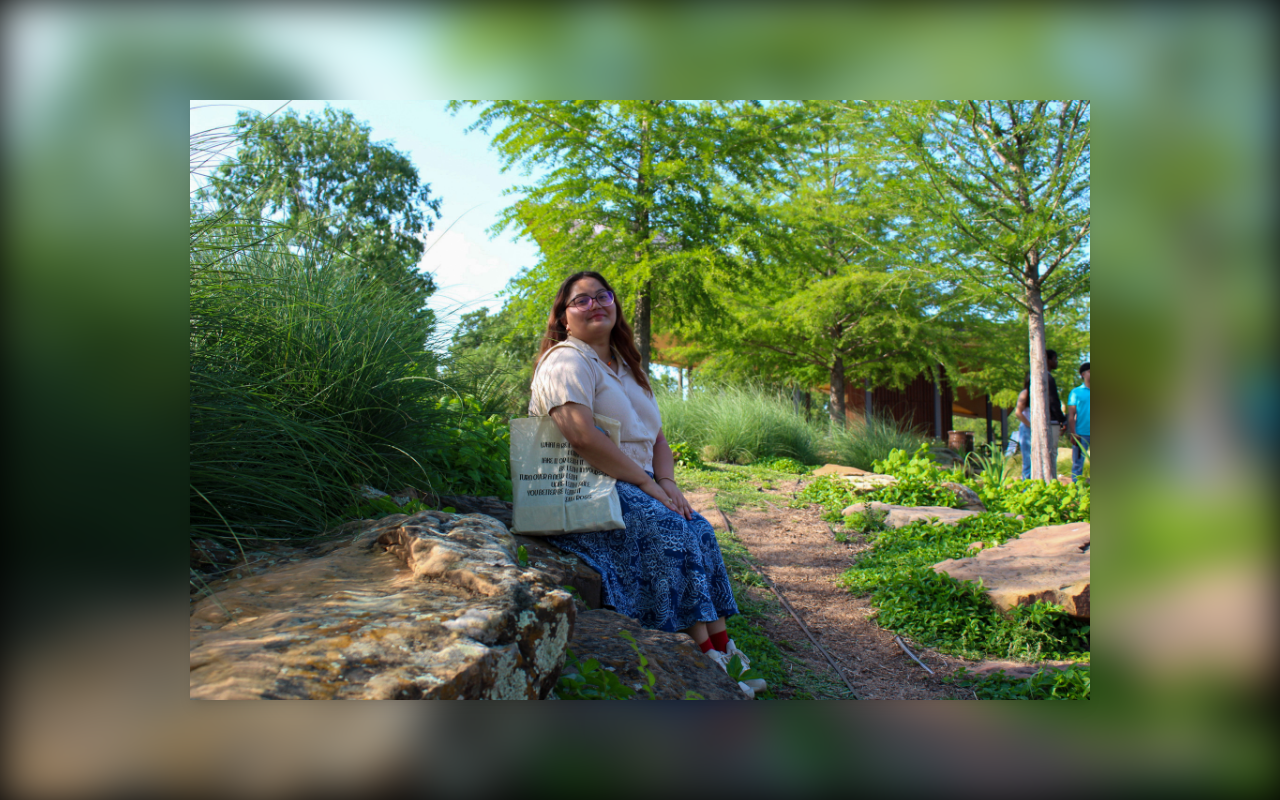
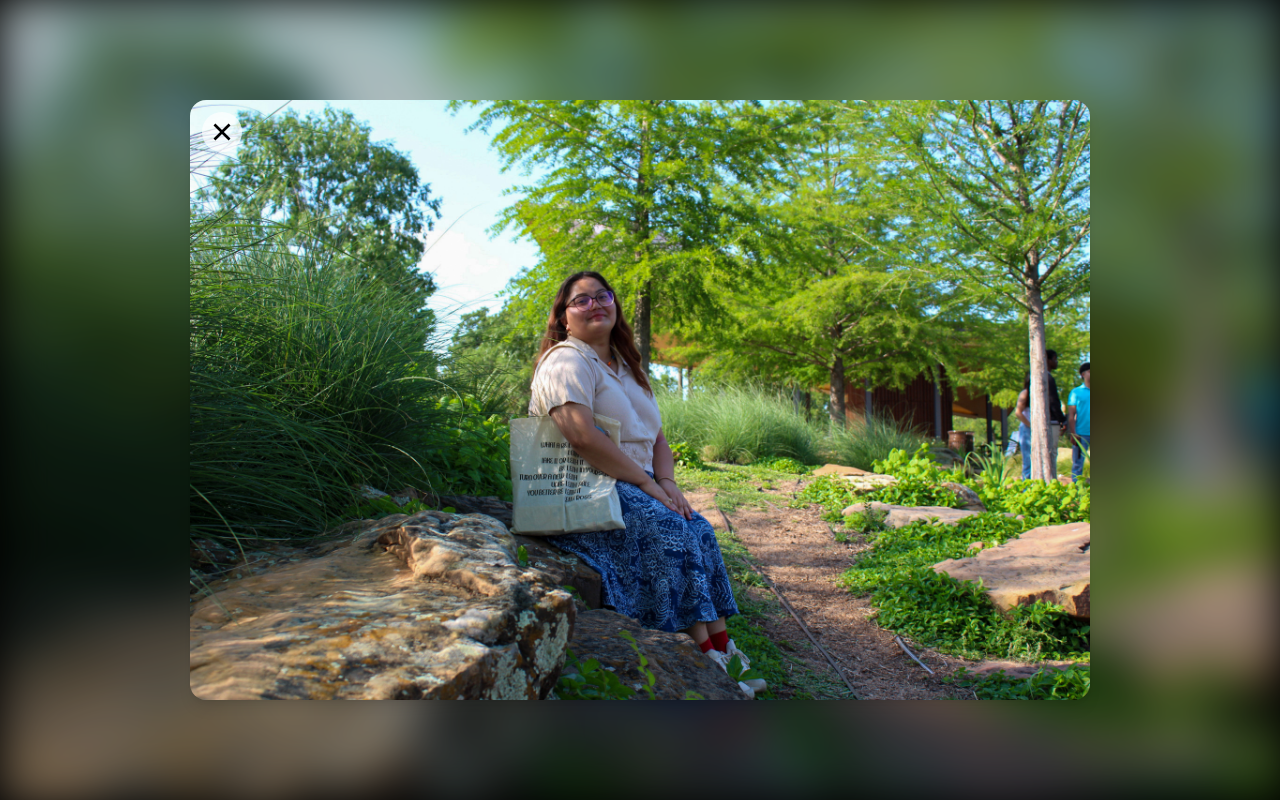
Before and after one commit to tamucsa/website, a Next.js app: page /officers/1 in a window 1280 px wide. Built offline with nearby package versions, Linux system fonts and the light colour scheme; a web font is replaced by a local one.

Commit message:
moved image modal to separate component, added close button functionality

```diff
--- /dev/null
+++ b/src/app/components/ImageModal.tsx
@@ -0,0 +1,23 @@
+import Image from "next/image";
+import Link from "next/link";
+import { RiArrowLeftCircleFill, RiArrowRightCircleFill, RiArrowLeftSLine, RiArrowRightSLine, RiDownloadLine, RiCloseLine} from "react-icons/ri";
+
+interface ImageModalProps {
+    imageId: number;
+    className?: string;
+}
+
+export default function ImageModal({ imageId, className }: ImageModalProps) {
+    return (
+        <div className={`relative ${className}`}>
+            {/* Actual Image */}
+            <Image alt={`Officer ${imageId}`} src={`/officerImages/raw/${imageId}.JPG`} width={1000} height={1000} className="max-w-full max-h-screen w-auto h-150 rounded-2xl shadow-lg" />
+            {/* Buttons */}
+            <div className="absolute inset-3 mx-auto flex items-center justify-center">
+                <Link href={`/officers#${imageId}`} className="absolute top-0 left-0 p-1 items-center bg-white/70 rounded-full hover:text-primary transition-colors">
+                    <RiCloseLine className="w-8 h-8" />
+                </Link>
+            </div>
+        </div>
+    );
+}
--- a/src/app/officers/[imageId]/page.tsx
+++ b/src/app/officers/[imageId]/page.tsx
@@ -1,6 +1,6 @@
+import ImageModal from "@/app/components/ImageModal";
 import Image from "next/image";
 import Link from "next/link";
-import { RiArrowLeftCircleFill, RiArrowRightCircleFill, RiArrowLeftSLine, RiArrowRightSLine, RiDownloadLine, RiCloseLargeLine} from "react-icons/ri";
 
 export default async function ModalImage({ params }: { params: Promise<{imageId: number}> }) {
     const { imageId } = await params;
@@ -8,11 +8,9 @@ export default async function ModalImage({ params }: { params: Promise<{imageId:
     return (
         <div className="fixed inset-0 flex items-center justify-center bg-black z-20">
             <Link href={`/officers#${imageId}`} className="absolute -inset-0 cursor-default z-20">
-                <Image alt={`Officer ${imageId} Blurred Background`} src={`/officerImages/raw/${imageId}.JPG`} fill className="max-w-full max-h-screen blur-xl" />
+                <Image alt={`Officer ${imageId} Blurred Background`} src={`/officerImages/raw/${imageId}.JPG`} fill className="max-w-full max-h-screen blur-xl brightness-75" />
             </Link>
-            <div className="bg-white p-0 rounded-lg shadow-lg z-30">
-                <Image alt={`Officer ${imageId}`} src={`/officerImages/raw/${imageId}.JPG`} width={1000} height={1000} className="max-w-full max-h-screen w-auto h-150" />
-            </div>
+            <ImageModal imageId={imageId} className="z-30"/>
         </div>
     );
 }
```
